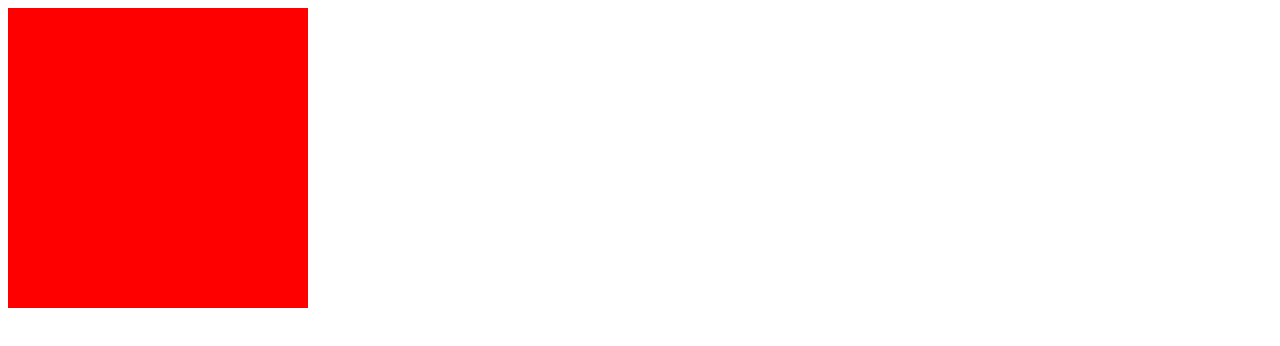
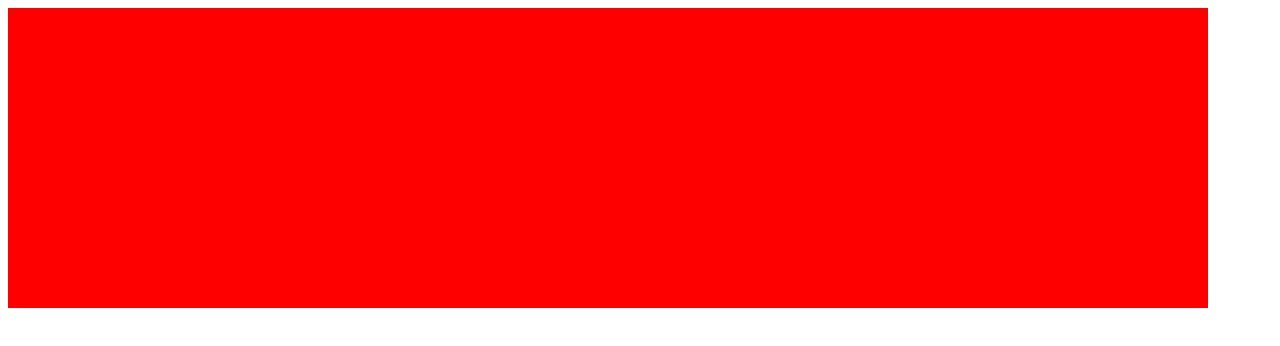
Before and after one commit to Dimmitrii/MobTest, a plain HTML site: page index.html in a window 1280 px wide. Drawn offline with Linux system fonts and the light colour scheme.

Commit message:
Add files via upload

```diff
--- a/index.html
+++ b/index.html
@@ -6,7 +6,7 @@
 </style>
 </head>
 <body>
-	<div style="width: 300px;height: 300px;background-color:red;margin: 0; font-size: 40px; line-height: 300px; text-align: center; ">
+	<div style="width: 1200px;height: 300px;background-color:red;margin: 0; font-size: 40px; line-height: 300px; text-align: center; ">
 
 	</div>
 	<div style="font-size: 30px"></div><div style="font-size: 30px"></div>
```
